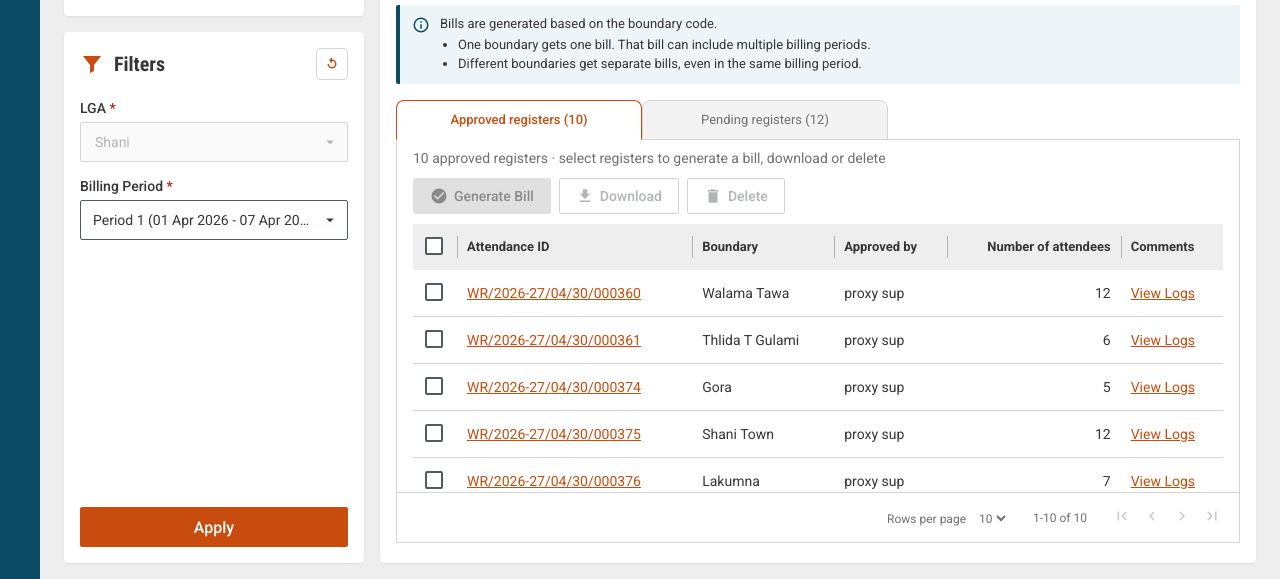
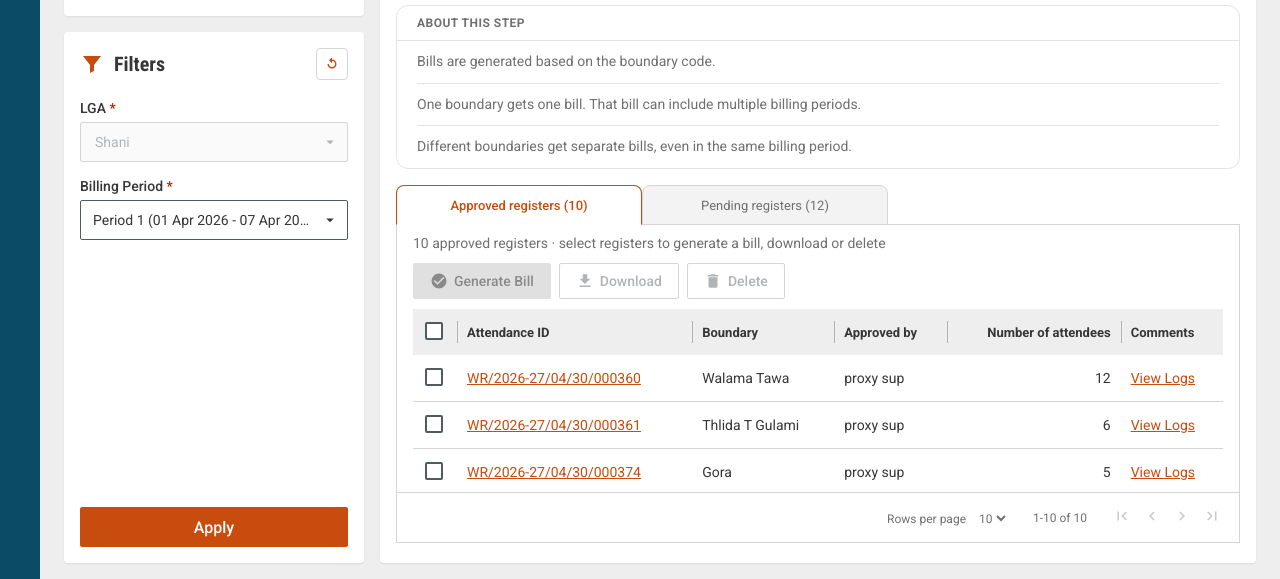
Before and after one commit to niharikasuri-bit/Bill, a plain HTML site: page index.html in a window 1280 px wide. Shown: the part 221-800 px from the top of the page. Drawn offline with nearby package versions, Linux system fonts and the light colour scheme.

Commit message:
Bill rule as an About this step box (attendance register style) with live outcome
Co-Authored-By: Claude Opus 5.5 <noreply@anthropic.com>

```diff
--- a/app.js
+++ b/app.js
@@ -330,9 +330,20 @@
     const n = sel.size;
     const word = state.tab === "approved" ? "approved register" : "pending register";
     $("#bulkInfo").innerHTML = n
-      ? `<strong>${plural(n, "register")} selected</strong>${state.tab === "approved" ? `<span>${plural(new Set(tabRows("approved").filter((r) => sel.has(r.id)).map((r) => r.boundary)).size, "bill")} will be generated</span>` : ""}<button type="button" id="clearSel">Clear selection</button>`
+      ? `<strong>${plural(n, "register")} selected</strong><button type="button" id="clearSel">Clear selection</button>`
       : `<span>${plural(rows.length, word)}${rows.length ? ` · select registers to ${state.tab === "pending" ? "approve, " : "generate a bill, "}download or delete` : ""}</span>`;
+    // About this step: white until approved registers are ticked, then blue with the outcome.
     $("#billRule").hidden = state.tab !== "approved";
+    const picked = approved.filter((r) => state.selected.approved.has(r.id));
+    const bnds = [...new Set(picked.map((r) => r.boundary))];
+    $("#billRule").classList.toggle("decided", picked.length > 0);
+    $("#billOutcome").hidden = picked.length === 0;
+    $("#billOutcome").textContent = picked.length
+      ? `${plural(bnds.length, "bill")} will be generated: ${bnds.map((b) => {
+          const ps = [...new Set(picked.filter((r) => r.boundary === b).map((r) => periodById(r.periodId).n))].sort((x, y) => x - y);
+          return `${b} (${ps.length > 1 ? "Periods" : "Period"} ${ps.join(", ")})`;
+        }).join(", ")}.`
+      : "";
     $("#approveBtn").hidden = state.tab !== "pending";
     $("#approveBtn").disabled = n === 0;
     $("#approveBtn").lastChild.textContent = n > 1 ? `Approve (${n})` : "Approve";
--- a/index.html
+++ b/index.html
@@ -6,7 +6,7 @@
   <title>Bill Inbox</title>
   <link rel="preconnect" href="https://fonts.googleapis.com" />
   <link href="https://fonts.googleapis.com/css2?family=Roboto:wght@400;500;700&family=Roboto+Condensed:wght@500;700&display=swap" rel="stylesheet" />
-  <link rel="stylesheet" href="styles.css?v=10" />
+  <link rel="stylesheet" href="styles.css?v=11" />
   <script src="https://cdnjs.cloudflare.com/ajax/libs/xlsx/0.18.5/xlsx.full.min.js"></script>
   <script src="https://cdnjs.cloudflare.com/ajax/libs/jszip/3.10.1/jszip.min.js"></script>
 </head>
@@ -73,16 +73,15 @@
             <p class="muted">LGA Level</p>
           </div>
 
-          <div class="bill-rule" id="billRule" role="note">
-            <svg class="i" viewBox="0 0 24 24" aria-hidden="true"><path d="M11 7h2v2h-2zm0 4h2v6h-2zm1-9a10 10 0 1 0 0 20 10 10 0 0 0 0-20zm0 18a8 8 0 1 1 0-16 8 8 0 0 1 0 16z"/></svg>
-            <div class="rule-body">
+          <aside class="purpose" id="billRule" aria-label="About this step" aria-live="polite">
+            <p class="purpose-title">About this step</p>
+            <div class="purpose-body">
               <p>Bills are generated based on the boundary code.</p>
-              <ul>
-                <li>One boundary gets one bill. That bill can include multiple billing periods.</li>
-                <li>Different boundaries get separate bills, even in the same billing period.</li>
-              </ul>
+              <p>One boundary gets one bill. That bill can include multiple billing periods.</p>
+              <p>Different boundaries get separate bills, even in the same billing period.</p>
+              <p class="purpose-outcome" id="billOutcome" hidden></p>
             </div>
-          </div>
+          </aside>
           <div class="tabs" role="tablist">
             <button type="button" role="tab" class="tab" id="tab-approved" aria-controls="panel" data-tab="approved"></button>
             <button type="button" role="tab" class="tab" id="tab-pending" aria-controls="panel" data-tab="pending"></button>
@@ -155,6 +154,6 @@
   <div class="loader" id="loader" hidden><div class="dots"><span></span><span></span><span></span></div><p id="loaderText"></p></div>
   <div class="toasts" id="toasts" aria-live="polite"></div>
 
-  <script src="app.js?v=11"></script>
+  <script src="app.js?v=12"></script>
 </body>
 </html>
--- a/styles.css
+++ b/styles.css
@@ -250,9 +250,14 @@ tbody td .link { white-space: nowrap; }
   .pager { border-top: 1px solid var(--border); }
 }
 
-/* Bill rule note (Approved tab) */
-.bill-rule { display: flex; gap: 10px; align-items: flex-start; margin: 0 0 16px; padding: 10px 12px; background: #eef5f8; border-left: 4px solid var(--navy); border-radius: 2px; font-size: 13px; line-height: 1.45; }
-.bill-rule .i { color: var(--navy); margin-top: 1px; }
-.bill-rule strong { color: var(--text); }
-.rule-body p { margin: 0 0 2px; }
-.rule-body ul { margin: 0; padding-left: 18px; }
+/* About this step box (same style as the attendance register PurposeBox) */
+.purpose { border: 1px solid #e1e3e6; background: #fff; border-radius: 12px; overflow: hidden; margin: 0 0 16px; transition: background-color .3s, border-color .3s; }
+.purpose-title { margin: 0; padding: 10px 20px; border-bottom: 1px solid #e1e3e6; font-size: 12px; font-weight: 700; text-transform: uppercase; letter-spacing: .04em; color: var(--muted); transition: color .3s, border-color .3s; }
+.purpose-body { padding: 0 20px; }
+.purpose-body p { margin: 0; padding: 10px 0; font-size: 14px; line-height: 1.55; color: var(--muted); }
+.purpose-body p + p { border-top: 1px solid #e1e3e6; }
+.purpose.decided { background: #eaf1fb; border-color: #b9cde8; }
+.purpose.decided .purpose-title { color: #1f4f8f; border-color: #cfdcef; }
+.purpose.decided .purpose-body p { color: var(--navy); }
+.purpose.decided .purpose-body p + p { border-color: #cfdcef; }
+.purpose.decided .purpose-outcome { font-size: 15px; font-weight: 700; }
```
